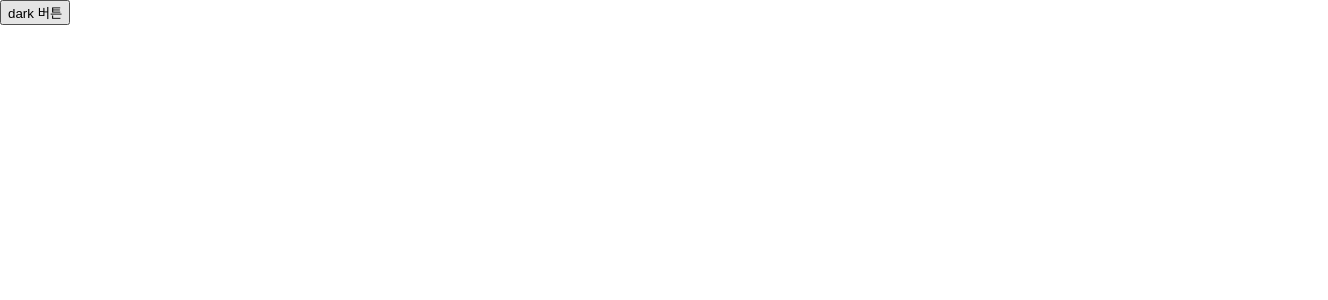
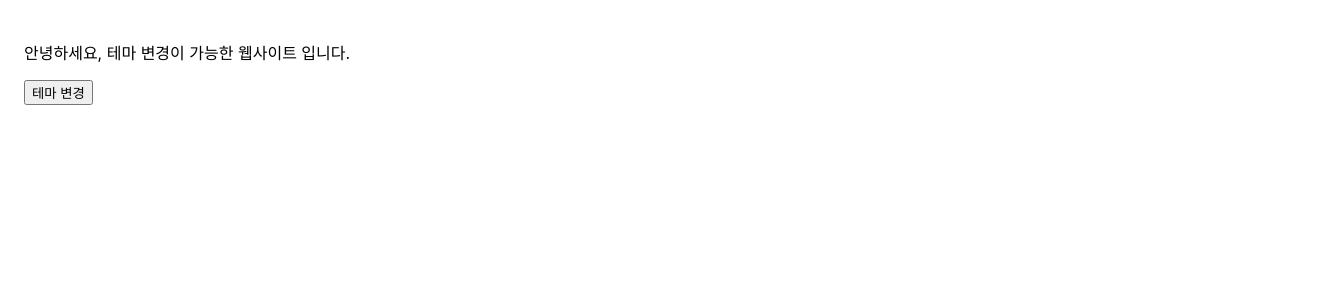
Before and after one commit to Soodoll2/react-study, a React (Create React App) app: page / in a window 1280 px wide. Shown: the top 300 px of the page, 1328 px wide, since content can reach past the window. Built offline with nearby package versions, Linux system fonts and the light colour scheme.

Commit message:
chapter14

```diff
--- /dev/null
+++ b/src/chapter_14/DarkOrLight.jsx
@@ -0,0 +1,28 @@
+import { useState, useCallback } from "react";
+import ThemeContext from "./ThemeContext";
+import MainContent from "./MainContent";
+
+// 최상위 컴포넌트
+function DarkOrLight(props) {
+  //theme 값
+  const [theme, setTheme] = useState("light");
+
+  //toggleTheme 함수 관리
+  const toggleTheme = useCallback(() => {
+    //조건에 따라서 state값 변경
+    if (theme == "light") {
+      setTheme("dark");
+    } else if (theme == "dark") {
+      setTheme("light");
+    }
+  }, [theme]); //리턴
+
+  return (
+    //하위 컴폰넌트에서 context값을 자유롭게 사용 가능
+    <ThemeContext.Provider value={{ theme, toggleTheme }}>
+      <MainContent />
+    </ThemeContext.Provider>
+  );
+}
+
+export default DarkOrLight;
--- /dev/null
+++ b/src/chapter_14/MainContent.jsx
@@ -0,0 +1,26 @@
+import { useContext } from "react";
+import ThemeContext from "./ThemeContext";
+
+function MainContent(props) {
+  // consumer 컴포넌트 대신 훅을 사용
+    const { theme, toggleTheme } = useContext(ThemeContext);
+
+    return (
+      // 기본 테마 현재 설정값으로 랜더링
+        <div
+            style={{
+                width: "100vw",
+                height: "100vh",
+                padding: "1.5rem",
+                backgroundColor: theme == "light" ? "white" : "black",
+                color: theme == "light" ? "black" : "white",
+            }}
+        >
+            <p>안녕하세요, 테마 변경이 가능한 웹사이트 입니다.</p>
+            {/* 버튼을 누르면 테마 변경 : toggleTheme 함수 호출  */}
+            <button onClick={toggleTheme}>테마 변경</button>
+        </div>
+    );
+}
+
+export default MainContent;
--- /dev/null
+++ b/src/chapter_14/ThemeContext.jsx
@@ -0,0 +1,8 @@
+import React from "react";
+
+//컨텍스트 사용 : 초깃값 설정 X -> 이후에 provider에서 설정 할 예정
+const ThemeContext = React.createContext();
+//개발자 도구에 보여질 이름
+ThemeContext.displayName = "ThemeContext";
+
+export default ThemeContext;
--- a/src/index.js
+++ b/src/index.js
@@ -6,7 +6,7 @@ import reportWebVitals from './reportWebVitals';
 
 //import ThisWeek from './chapter_12/Calculator';
 //import ThisWeek from './chapter_13/ProfileCard';
-import ThisWeek from './chapter_14/themeContest';
+import ThisWeek from './chapter_14/DarkOrLight';
 
 const root = ReactDOM.createRoot(document.getElementById('root'));
 root.render(
```
Also changed, not shown: src/chapter_14/page.jsx (added, +49 -0 lines), src/chapter_14/page2.jsx (added, +51 -0 lines), src/chapter_14/pageAPI.jsx (added, +44 -0 lines), src/chapter_14/context.jsx (renamed from src/chapter_14/themeContest.jsx), src/chapter_14/props.jsx (renamed from src/chapter_14/theme.jsx).
